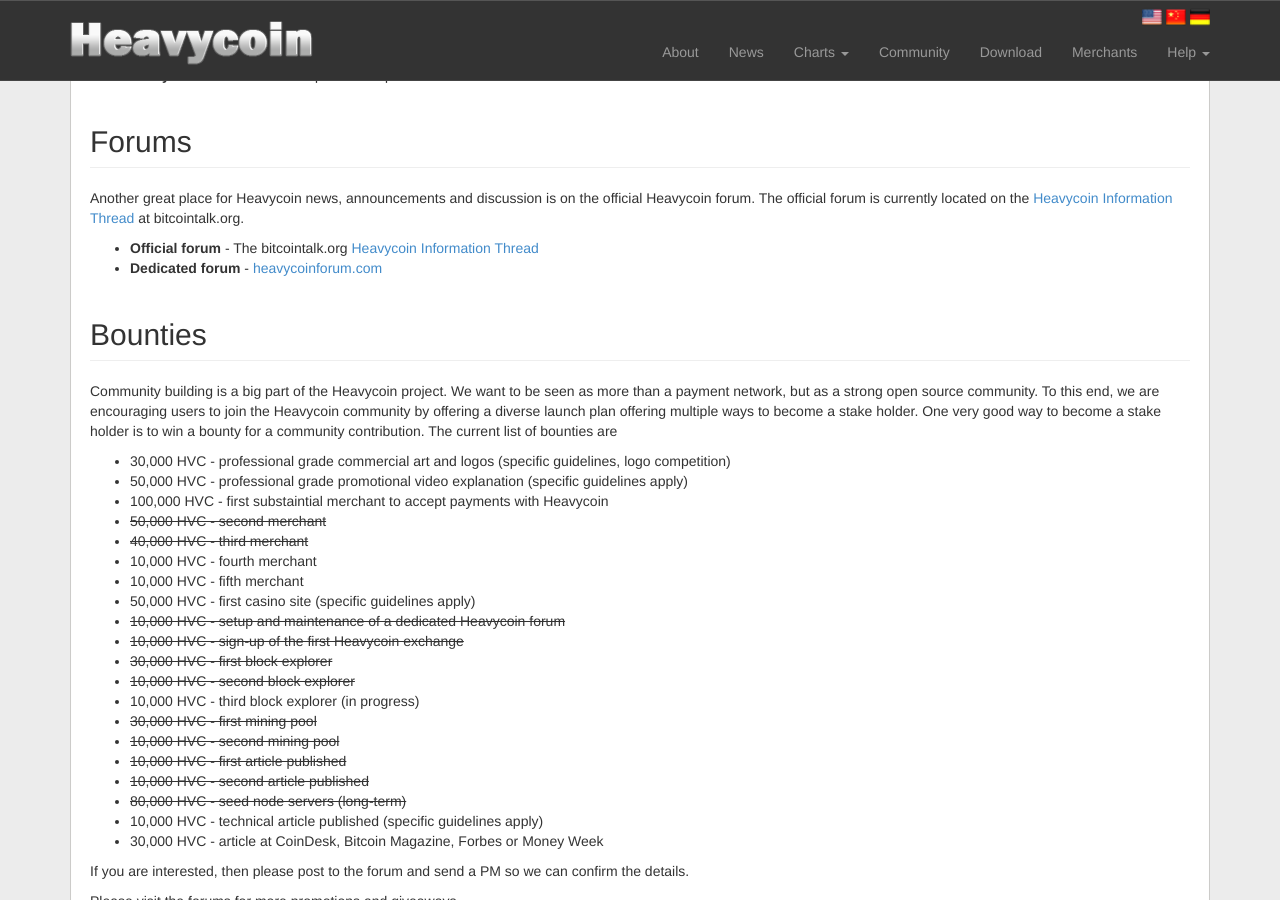
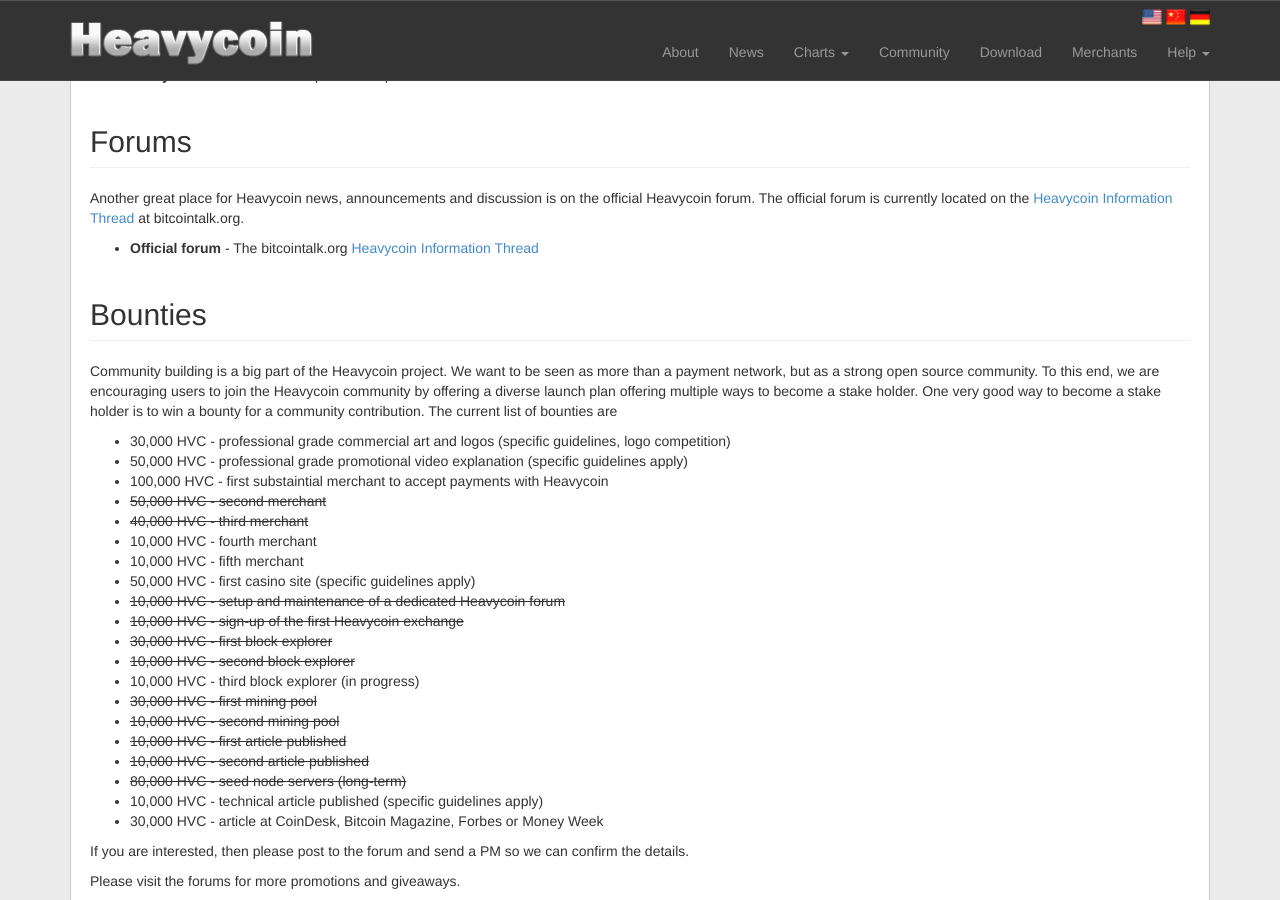
Before and after one commit to heavycoin/heavycoin.github.io, a Jekyll site: the page built from community.html, in a window 1280 px wide and 900 px high, scrolled down 636 px. Built offline with Jekyll 4.4.1, drawn with Linux system fonts in a browser that asks for light colours; Markdown is read by kramdown in place of the engine named in the settings.

Commit message:
Removed old dedicated forum link

```diff
--- a/community.html
+++ b/community.html
@@ -66,7 +66,6 @@
 
     <ul>
       <li><b>Official forum</b> - The bitcointalk.org <a href="{{ site.BTTINFO }}" target="_blank">Heavycoin Information Thread</a></li>
-      <li><b>Dedicated forum</b> - <a href="http://www.heavycoinforum.com" target="_blank">heavycoinforum.com</a></li>
     </ul>
 
     <h2 class="page-header">Bounties</h2>
```
